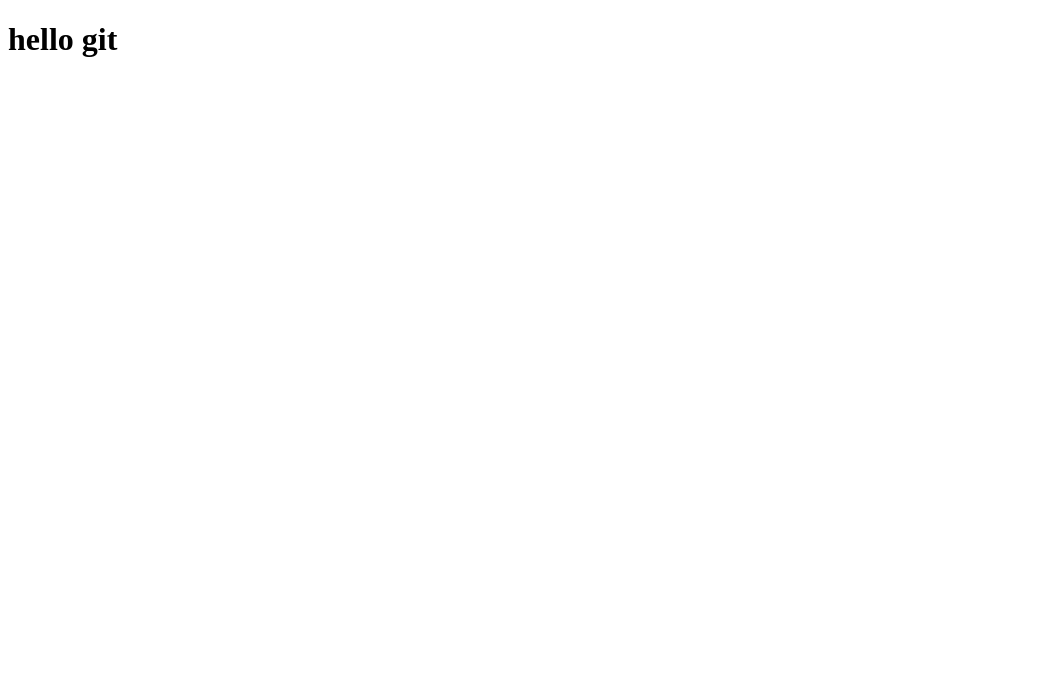
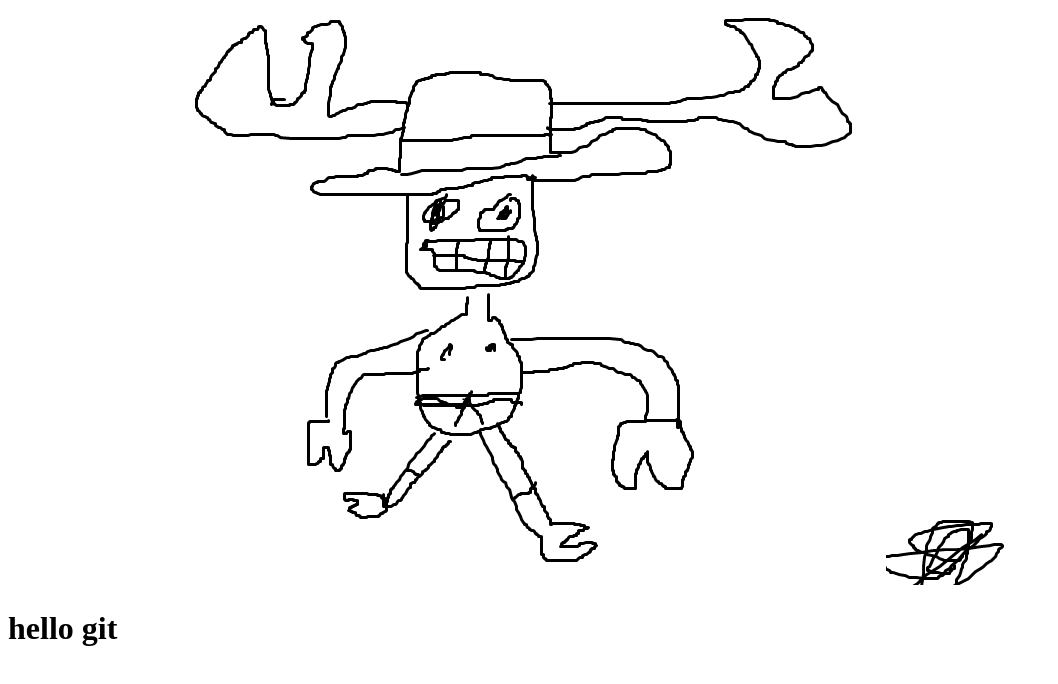
Before and after one commit to sebzalo/gitweek1, a plain HTML site: page index.html in a window 1280 px wide. Shown: the whole page, without its empty margins (0-1058 px from the left). Drawn offline with Linux system fonts and the light colour scheme.

Commit message:
added img and html file

```diff
--- a/index.html
+++ b/index.html
@@ -6,6 +6,7 @@
     <title>nettside</title>
   </head>
   <body>
+    <img src="chopper.png" alt="styg tegning" />
     <h1>hello git</h1>
   </body>
 </html>
--- /dev/null
+++ b/style.css
@@ -0,0 +1,3 @@
+body {
+  background-color: aquamarine;
+}
```
Also changed, not shown: chopper.png (added).
